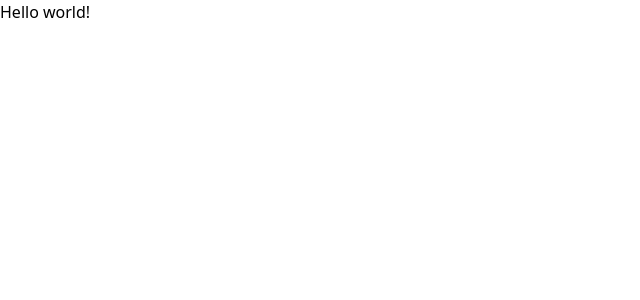
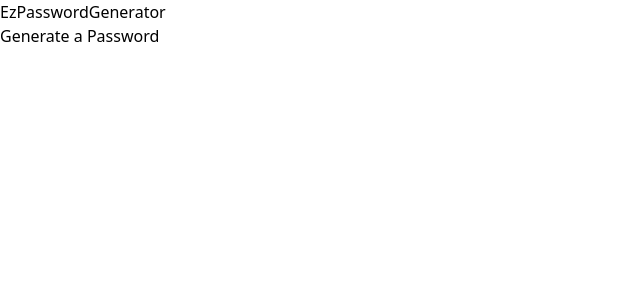
Before and after one commit to crocofied/EzPasswordGenerator, a React (Vite) app in the folder client/: page / in a window 1280 px wide. Shown: the top 300 px of the page, without its empty margins (0-640 px from the left). Built offline with nearby package versions, Linux system fonts and the light colour scheme.

Commit message:
Made the basic client app with axios

```diff
--- a/client/package.json
+++ b/client/package.json
@@ -10,6 +10,7 @@
     "preview": "vite preview"
   },
   "dependencies": {
+    "axios": "^1.6.7",
     "react": "^18.2.0",
     "react-dom": "^18.2.0"
   },
--- a/client/src/App.jsx
+++ b/client/src/App.jsx
@@ -1,13 +1,24 @@
 import { useState } from 'react'
+import axios from 'axios'
 import './index.css'
 
 function App() {
+  const [displayPassword, setDisplayPassword] = useState('')
+
+  const generatePassword = () => {
+    axios.get('http://localhost:8000/password')
+      .then(response => {
+        setDisplayPassword(response.data)
+      })
+  }
 
   return (
     <>
     <h1 className="text-3xl font-bold underline">
-      Hello world!
+      EzPasswordGenerator
     </h1>
+    <button onClick={generatePassword}>Generate a Password</button>
+    <p>{displayPassword}</p>
     </>
 
   )
```
Also changed, not shown: 1 other file (tests, documents, lock files or other folders).
